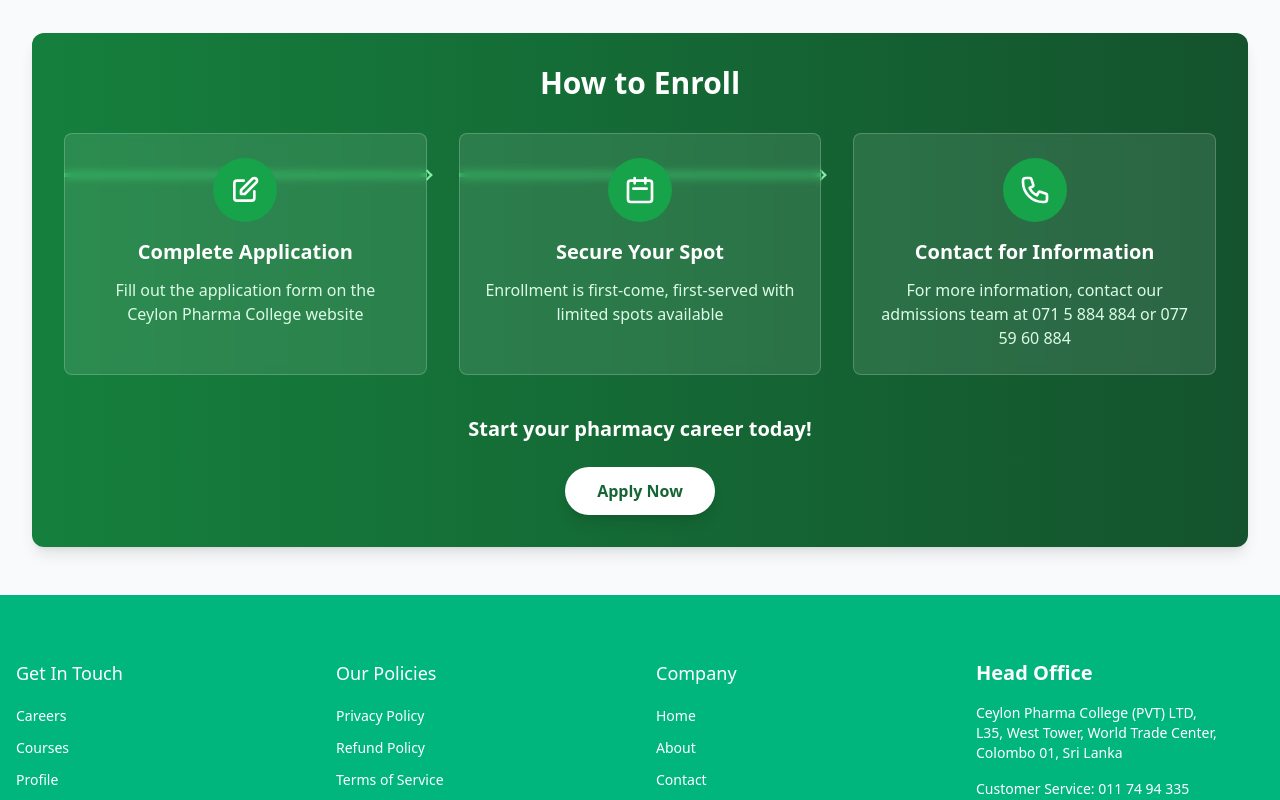
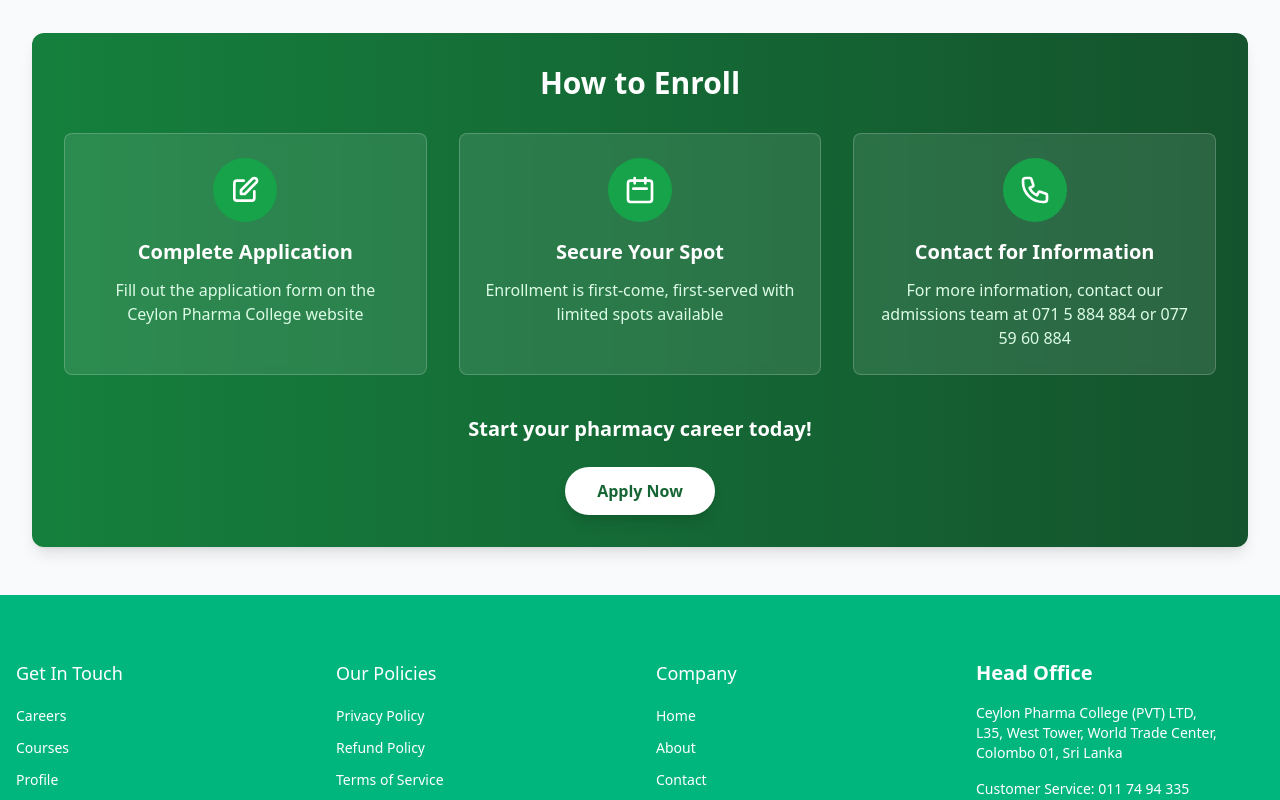
Before and after one commit to Payshia-Software-Solutions/ceylon-pharma-college, a Next.js app in the folder client/: page /our-courses/1 in a window 1280 px wide. Shown: the part 4620-5420 px from the top of the page. Built offline with nearby package versions, Linux system fonts and the light colour scheme.

Commit message:
Update EnrollmentSteps.jsx

```diff
--- a/client/components/our-course/EnrollmentSteps.jsx
+++ b/client/components/our-course/EnrollmentSteps.jsx
@@ -36,11 +36,7 @@ export default function EnrollmentSteps() {
         <div className="grid grid-cols-1 md:grid-cols-3 gap-8">
           {steps.map((step, index) => (
             <div key={index} className="relative">
-              {index < steps.length - 1 && (
-                <div className="hidden md:block absolute top-10 right-0 w-full h-1 bg-green-500">
-                  <div className="absolute right-0 top-1/2 transform translate-x-1/2 -translate-y-1/2 rotate-45 w-2 h-2 border-t-2 border-r-2 border-green-300"></div>
-                </div>
-              )}
+
 
               <div className="bg-white/10 backdrop-blur-sm rounded-lg p-6 h-full border border-white/20 hover:bg-white/20 transition duration-300">
                 <div className="bg-green-600 h-16 w-16 rounded-full flex items-center justify-center mx-auto mb-4">
```
